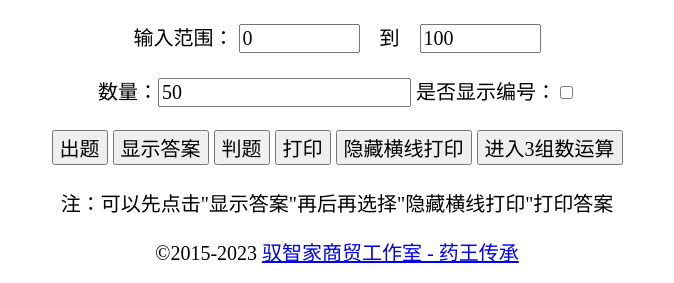
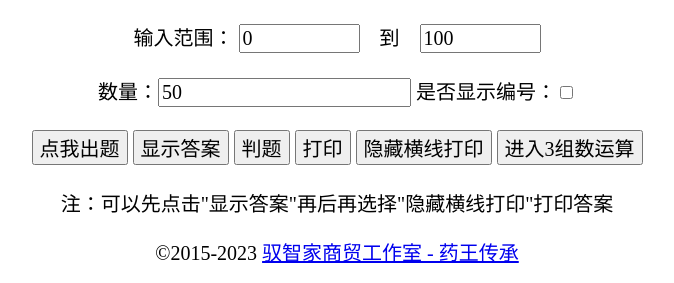
Before and after one commit to 36387CN/XiaoXueShuXueLianXie, a plain HTML site: page index.html in a window 1280 px wide. Shown: the part 82-365 px from the top of the page, without its empty margins (303-977 px from the left). Drawn offline with Linux system fonts and the light colour scheme.

Commit message:
Update index.html

```diff
--- a/index.html
+++ b/index.html
@@ -96,7 +96,7 @@
 						数量：<input type="text" id="q_num" value="50" />
 						是否显示编号：<input type="checkbox" id="s_seq" onchange="show_seq(this);" />
 						<br /><br />
-						<input type="button" value="出题" onclick="work();"/>
+						<input type="button" value="点我出题" onclick="work();"/>
 						<input type="button" value="显示答案" id="show_an" onclick="show_answer(this);" />
 						<input type="button" value="判题" id="check_an" onclick="check_answer(this);" />
 						<input type="button" value="打印" onclick="print_q();" />
```
